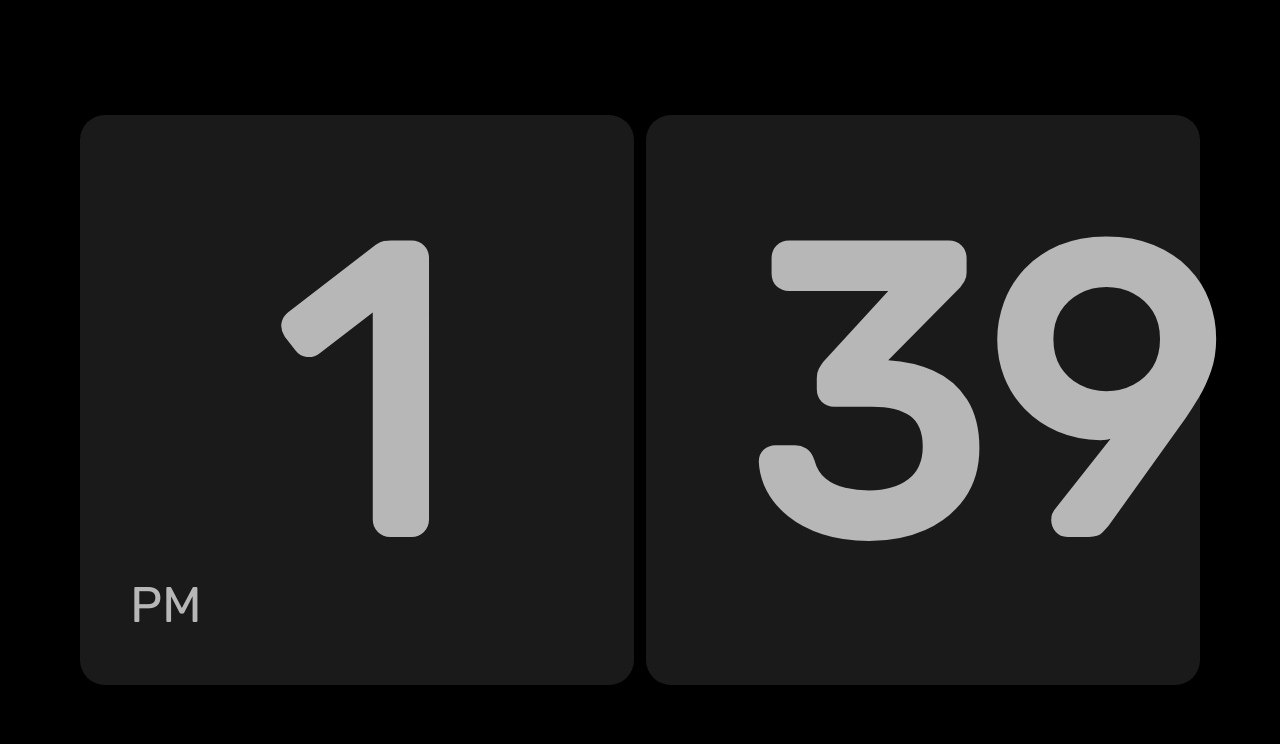
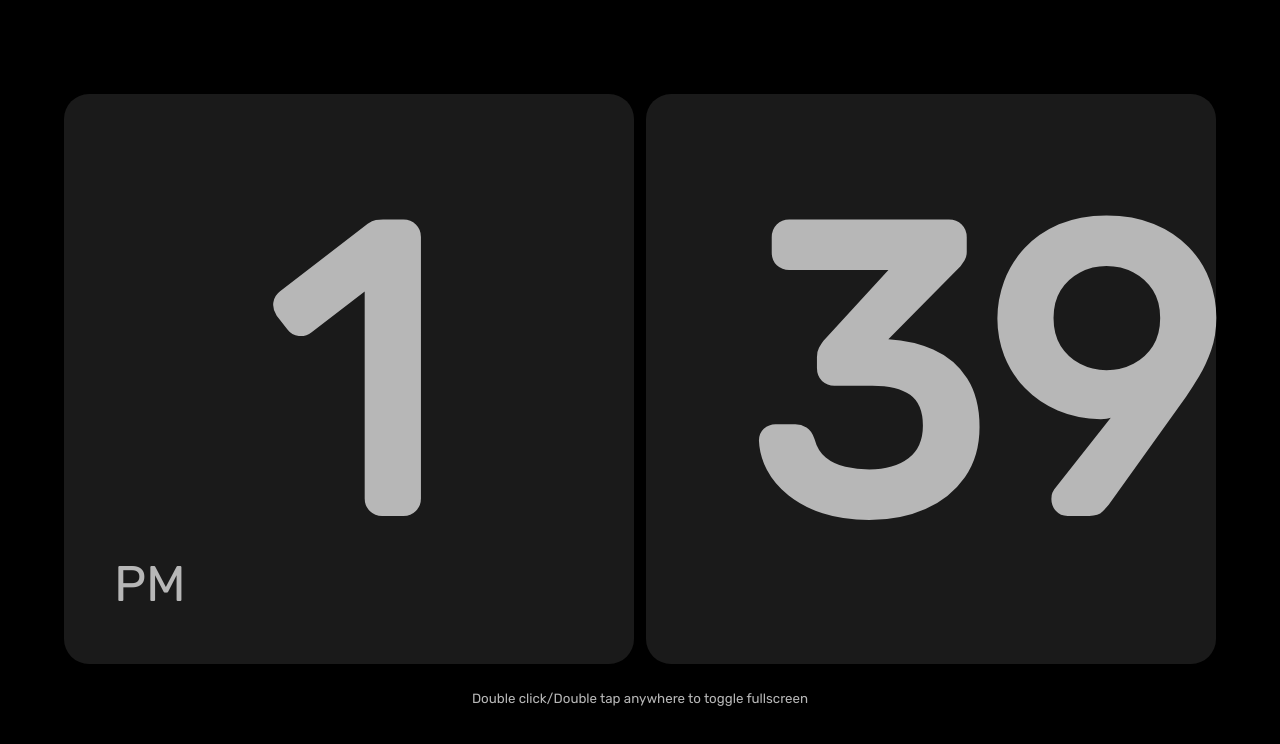
Before and after one commit to monyasau/Clock, a plain HTML site: page index.html in a window 1280 px wide. Drawn offline with Linux system fonts and the light colour scheme.

Commit message:
Added full screen notice

```diff
--- a/index.html
+++ b/index.html
@@ -6,6 +6,7 @@
     <link rel="stylesheet" href="./style/style.css" />
   </head>
   <body>
+    <section>
       <div class="clock">
         <div class="seconds">
           <div class="container" id="hours">02</div>
@@ -13,6 +14,8 @@
         </div>
         <div class="container" id="minutes">14</div>
       </div>
+    </section>
+    <span>Double click/Double tap anywhere to toggle fullscreen  </span>
     <script src="./js/main.js"></script>
   </body>
 </html>
--- a/style/style.css
+++ b/style/style.css
@@ -15,6 +15,7 @@ body{
     display: flex;
     justify-content: center;
     align-items: center;
+    flex-wrap: wrap;
 
 
 }
@@ -23,6 +24,9 @@ body{
     position: relative;
 }
 
+span{
+    font-size: smaller;
+}
 /* mobile-styling */
 .clock {
     display: grid;
```
Lines whose indentation alone changed are shown as unchanged.
